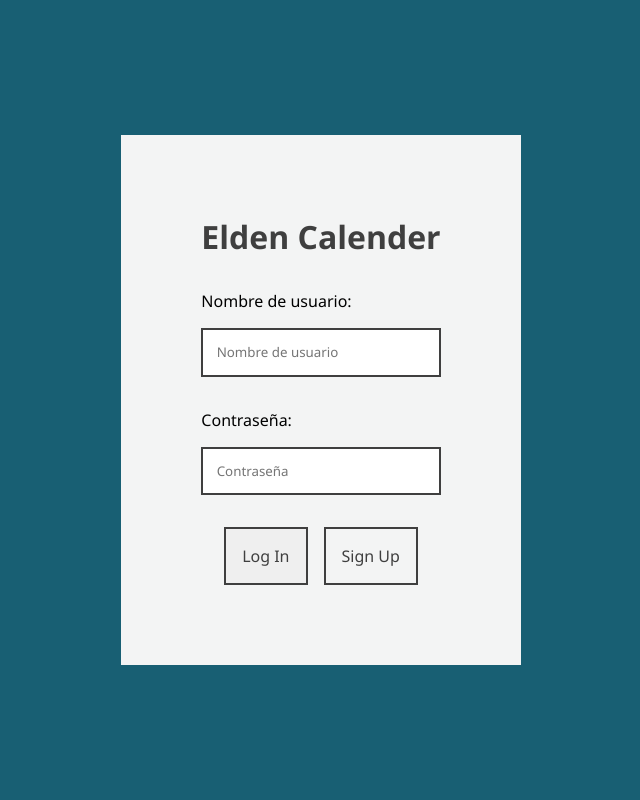
After one commit to DMancia03/taller_practico_2_dss, a PHP site: page / in a window 1280 px wide. The commit adds this page. Shown: the whole page, without its empty margins (319-959 px from the left). Run offline with PHP 8.4, Linux system fonts and the light colour scheme.

Commit message:
Update
- Add settings
- Add login
- Add style 1
- Add user class

```diff
--- /dev/null
+++ b/css/style.css
@@ -0,0 +1,74 @@
+:root{
+    --color1: #185F73;
+    --color2: #427D8C;
+    --color3: #C6D4D8;
+    --color5: #F3F4F4;
+    --color6: #3F3F3F;
+}
+
+*{
+    padding: 0%;
+    margin: 0%;
+    font-family: 'Segoe UI', Tahoma, Geneva, Verdana, sans-serif;
+}
+
+.contenedor{
+    height: 100vh;
+    background-color: var(--color1);
+    display: flex;
+    justify-content: center;
+    align-items: center;
+}
+
+.contenedor-abuelo{
+    background-color: var(--color5);
+    padding: 5em;
+    display: flex;
+    flex-direction: column;
+    gap: 2em;
+}
+
+.contenedor-titulo{
+    color: var(--color6);
+    text-align: center;
+}
+
+.contenedor-input{
+    display: flex;
+    flex-direction: column;
+    gap: 1em;
+}
+
+input{
+    padding: 1em;
+    border-radius: none;
+    border: var(--color6) solid 2px;
+}
+
+input:focus{
+    outline: none;
+    border-color: var(--color2);
+}
+
+.contenedor-btn{
+    display: flex;
+    flex-direction: row;
+    gap: 1em;
+    justify-content: center;
+}
+
+.btn{
+    display: block;
+    padding: 1em;
+    font-size: 1em;
+    text-decoration: none;
+    color: var(--color6);
+    cursor: pointer;
+    border: var(--color6) solid 2px;
+}
+
+.btn:hover{
+    color: var(--color2);
+    border-color: var(--color2);
+    background-color: var(--color3);
+}
--- /dev/null
+++ b/index.php
@@ -0,0 +1,38 @@
+<?php
+
+require_once("modelo/settings.php");
+
+?>
+<!DOCTYPE html>
+<html lang="en">
+<head>
+    <meta charset="UTF-8">
+    <meta http-equiv="X-UA-Compatible" content="IE=edge">
+    <meta name="viewport" content="width=device-width, initial-scale=1.0">
+    <title><?php echo NAME_APP ?> | Log In</title>
+    <link rel="stylesheet" href="css/style.css">
+</head>
+<body class="contenedor">
+    <form action="" method="post" class="contenedor-abuelo">
+        <div class="contenedor-titulo">
+            <h1><?php echo NAME_APP ?></h1>
+        </div>
+        <div class="contenedor-input">
+            <div>
+                <label for="txtUsername">Nombre de usuario:</label>
+            </div>
+            <input type="text" name="txtUsername" id="txtUsername" placeholder="Nombre de usuario">
+        </div>
+        <div class="contenedor-input">
+            <div>
+                <label for="txtPassword">Contraseña:</label>
+            </div>
+            <input type="password" name="txtPassword" id="txtPassword" placeholder="Contraseña">
+        </div>
+        <div class="contenedor-btn">
+            <button type="submit" class="btn">Log In</button>
+            <a href="#" class="btn">Sign Up</a>
+        </div>
+    </form>
+</body>
+</html>
--- a/modelo/conection.php
+++ b/modelo/conection.php
@@ -16,7 +16,6 @@ class Conection{
             echo $e->getMessage();
         }
 
-
         return $conectar;
     }
 }
--- /dev/null
+++ b/modelo/settings.php
@@ -0,0 +1,5 @@
+<?php
+
+const NAME_APP = "Elden Calender";
+
+?>
```
Also changed, not shown: controlador/user.php (+59 -1 lines).
